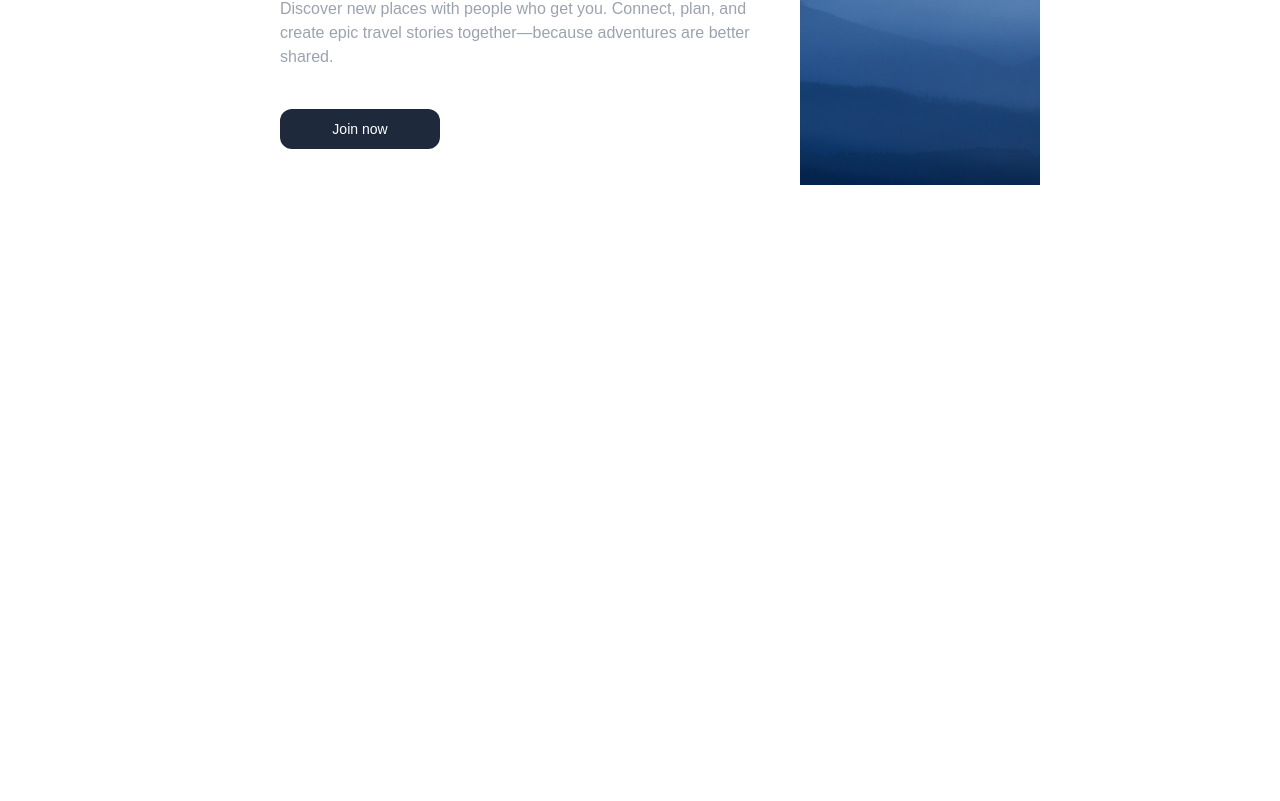
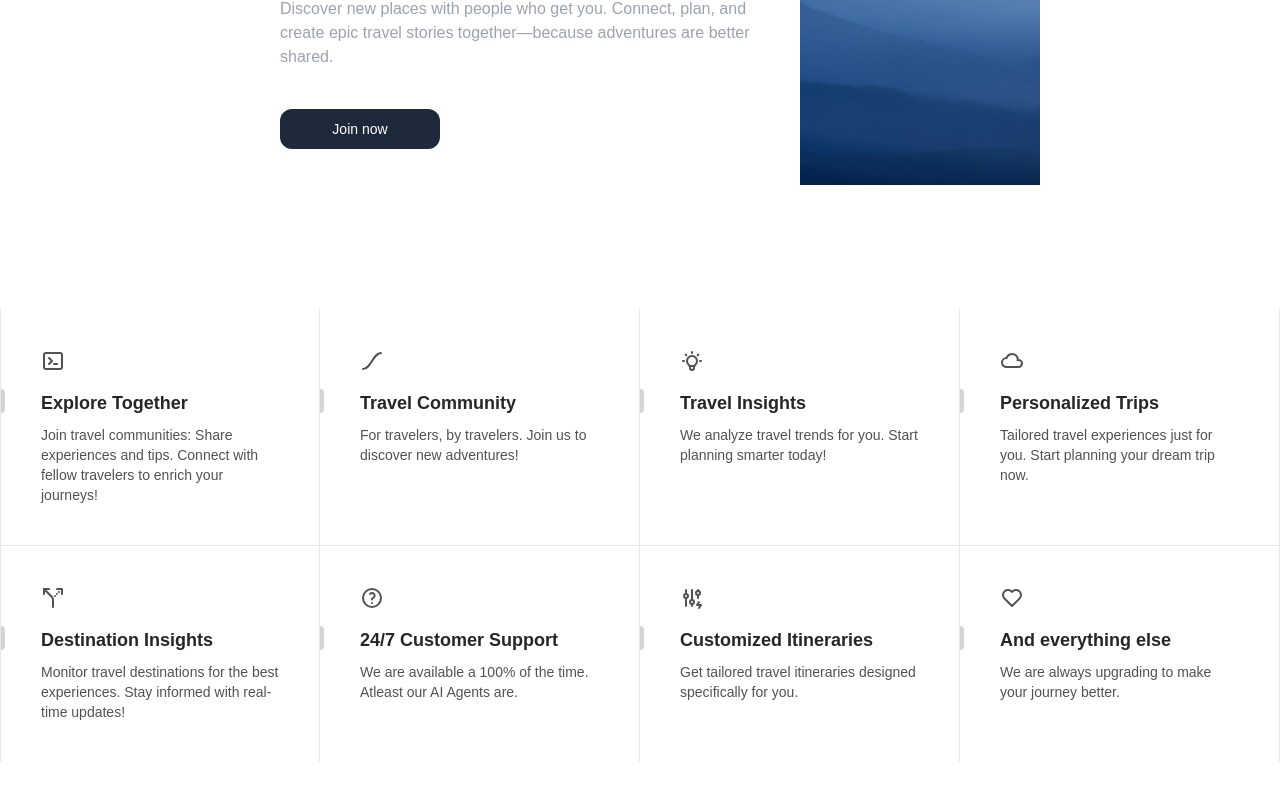
Before and after one commit to parikshitadhikari/travel-web-semicolon, a Next.js app in the folder frontend/: page / in a window 1280 px wide. Shown: the part 379-1180 px from the top of the page. Before the commit the page ends 800 px from the top, so only its background shows below. Built offline with nearby package versions, Linux system fonts and the light colour scheme.

Commit message:
added the box component to homescreen

```diff
--- /dev/null
+++ b/frontend/src/app/components/Box.tsx
@@ -0,0 +1,112 @@
+import { cn } from "@/lib/utils";
+import {
+  IconAdjustmentsBolt,
+  IconBulb,
+  IconCloud,
+  IconCurrencyDollar,
+  IconEaseInOut,
+  IconHeart,
+  IconHelp,
+  IconRouteAltLeft,
+  IconTerminal2,
+} from "@tabler/icons-react";
+
+export default function FeaturesSectionDemo() {
+  const features = [
+    {
+      title: "Explore Together",
+      description:
+        "Join travel communities: Share experiences and tips. Connect with fellow travelers to enrich your journeys!",
+      icon: <IconTerminal2 />,
+    },
+    {
+      title: "Travel Community",
+      description:
+        "For travelers, by travelers. Join us to discover new adventures!",
+      icon: <IconEaseInOut />,
+    },
+    {
+      title: "Travel Insights",
+      description:
+        "We analyze travel trends for you. Start planning smarter today!",
+      icon: <IconBulb />,
+    },
+    {
+      title: "Personalized Trips",
+      description:
+        "Tailored travel experiences just for you. Start planning your dream trip now.",
+      icon: <IconCloud />,
+    },
+    {
+      title: "Destination Insights",
+      description:
+        "Monitor travel destinations for the best experiences. Stay informed with real-time updates!",
+      icon: <IconRouteAltLeft />,
+    },
+    {
+      title: "24/7 Customer Support",
+      description:
+        "We are available a 100% of the time. Atleast our AI Agents are.",
+      icon: <IconHelp />,
+    },
+    {
+      title: "Customized Itineraries",
+      description:
+        "Get tailored travel itineraries designed specifically for you.",
+      icon: <IconAdjustmentsBolt />,
+    },
+    {
+      title: "And everything else",
+      description: "We are always upgrading to make your journey better.",
+      icon: <IconHeart />,
+    },
+  ];
+  return (
+    <div className="grid grid-cols-1 md:grid-cols-2 lg:grid-cols-4  relative z-10 py-10 max-w-7xl mx-auto">
+      {features.map((feature, index) => (
+        <Feature key={feature.title} {...feature} index={index} />
+      ))}
+    </div>
+  );
+}
+
+const Feature = ({
+  title,
+  description,
+  icon,
+  index,
+}: {
+  title: string;
+  description: string;
+  icon: React.ReactNode;
+  index: number;
+}) => {
+  return (
+    <div
+      className={cn(
+        "flex flex-col lg:border-r  py-10 relative group/feature dark:border-neutral-800",
+        (index === 0 || index === 4) && "lg:border-l dark:border-neutral-800",
+        index < 4 && "lg:border-b dark:border-neutral-800"
+      )}
+    >
+      {index < 4 && (
+        <div className="opacity-0 group-hover/feature:opacity-100 transition duration-200 absolute inset-0 h-full w-full bg-gradient-to-t from-neutral-100 dark:from-neutral-800 to-transparent pointer-events-none" />
+      )}
+      {index >= 4 && (
+        <div className="opacity-0 group-hover/feature:opacity-100 transition duration-200 absolute inset-0 h-full w-full bg-gradient-to-b from-neutral-100 dark:from-neutral-800 to-transparent pointer-events-none" />
+      )}
+      <div className="mb-4 relative z-10 px-10 text-neutral-600 dark:text-neutral-400">
+        {icon}
+      </div>
+      <div className="text-lg font-bold mb-2 relative z-10 px-10">
+        <div className="absolute left-0 inset-y-0 h-6 group-hover/feature:h-8 w-1 rounded-tr-full rounded-br-full bg-neutral-300 dark:bg-neutral-700 group-hover/feature:bg-blue-500 transition-all duration-200 origin-center" />
+        <span className="group-hover/feature:translate-x-2 transition duration-200 inline-block text-neutral-800 dark:text-neutral-100">
+          {title}
+        </span>
+      </div>
+      <p className="text-sm text-neutral-600 dark:text-neutral-300 max-w-xs relative z-10 px-10">
+        {description}
+      </p>
+    </div>
+  );
+};
--- a/frontend/src/app/page.tsx
+++ b/frontend/src/app/page.tsx
@@ -1,6 +1,7 @@
 import { BackgroundBeams } from "@/components/ui/background-beams";
 import NavBar from "./components/NavBar";
 import Hero from "./components/Hero";
+import Box from "./components/Box";
 
 export default function Home() {
   return (
@@ -12,6 +13,7 @@
         <div>
           <NavBar />
           <Hero />
+          <Box />
         </div>
       </div>
     </div>
```
